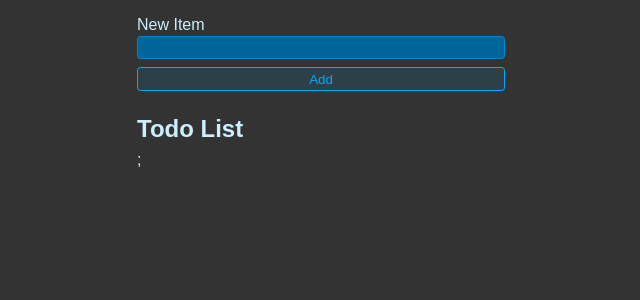
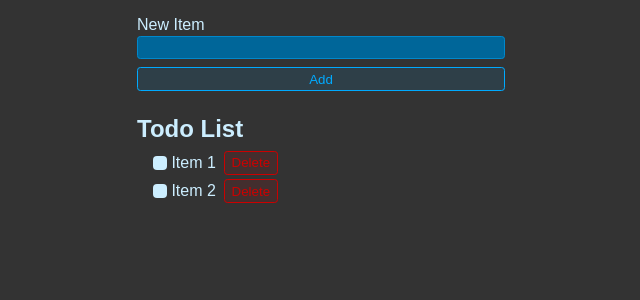
Before and after one commit to JackCT1/react-basic-projects, a React (Vite) app in the folder 00-todo-list/: page / in a window 1280 px wide. Shown: the top 300 px of the page, without its empty margins (319-959 px from the left). Built offline with nearby package versions, Linux system fonts and the light colour scheme.

Commit message:
handlesubmit function and form

```diff
--- a/00-todo-list/src/App.jsx
+++ b/00-todo-list/src/App.jsx
@@ -2,16 +2,50 @@
 import "./styles.css";
 
 function App() {
+  const [newItem, setNewItem] = useState("");
+  const [todos, setTodos] = useState([]);
+
+  function handleSubmit(e) {
+    e.preventDefault();
+
+    setTodos((currentTodos) => {
+      return [
+        ...currentTodos,
+        { id: crypto.randomUUID(), title: newItem, completed: false },
+      ];
+    });
+  }
   return (
     <>
-      <form className="new-item-form">
+      <form onSubmit={handleSubmit} className="new-item-form">
         <div className="form-row">
           <label htmlFor="item">New Item</label>
-          <input type="text" id="item" />
+          <input
+            value={newItem}
+            onChange={(e) => setNewItem(e.target.value)}
+            type="text"
+            id="item"
+          />
         </div>
         <button className="btn">Add</button>
       </form>
-      <h1 className="header">Todo List</h1>;
+      <h1 className="header">Todo List</h1>
+      <ul className="list">
+        <li>
+          <label>
+            <input type="checkbox" />
+            Item 1
+          </label>
+          <button className="btn btn-danger">Delete</button>
+        </li>
+        <li>
+          <label>
+            <input type="checkbox" />
+            Item 2
+          </label>
+          <button className="btn btn-danger">Delete</button>
+        </li>
+      </ul>
     </>
   );
 }
```
